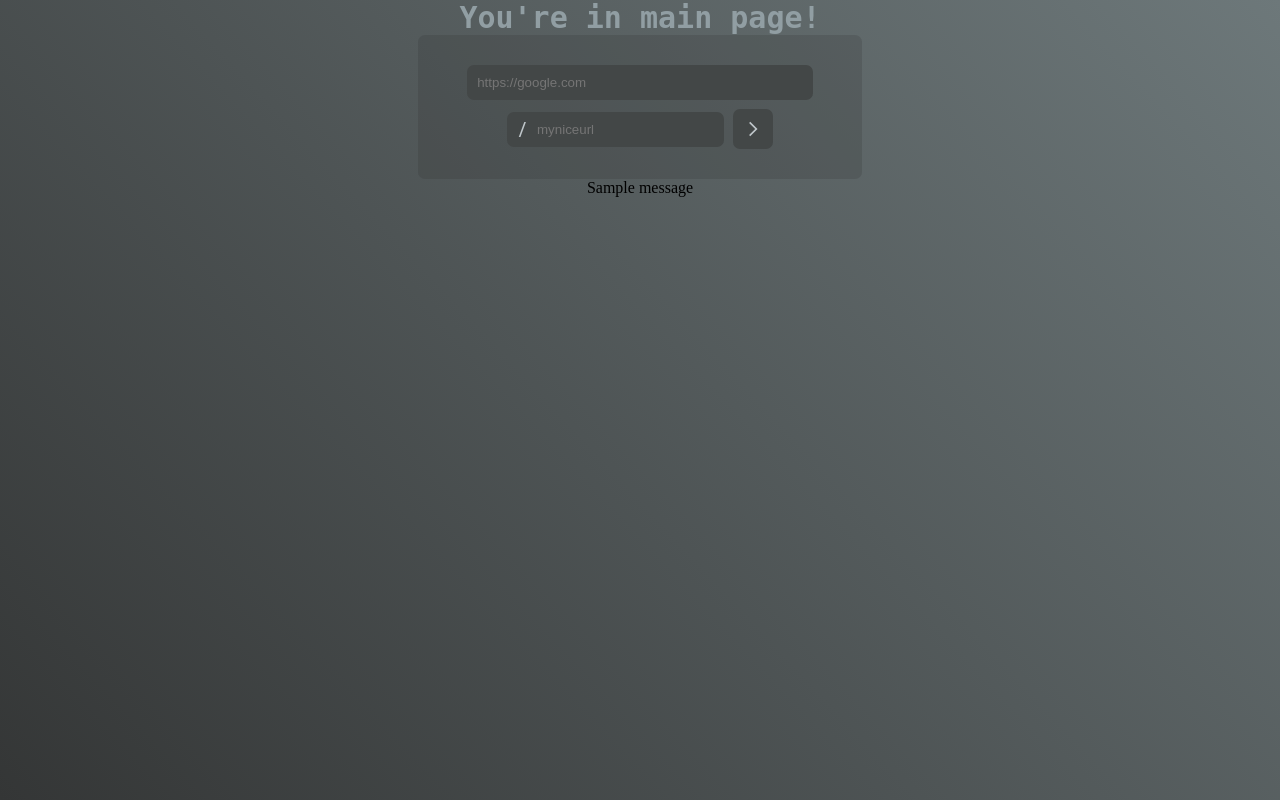
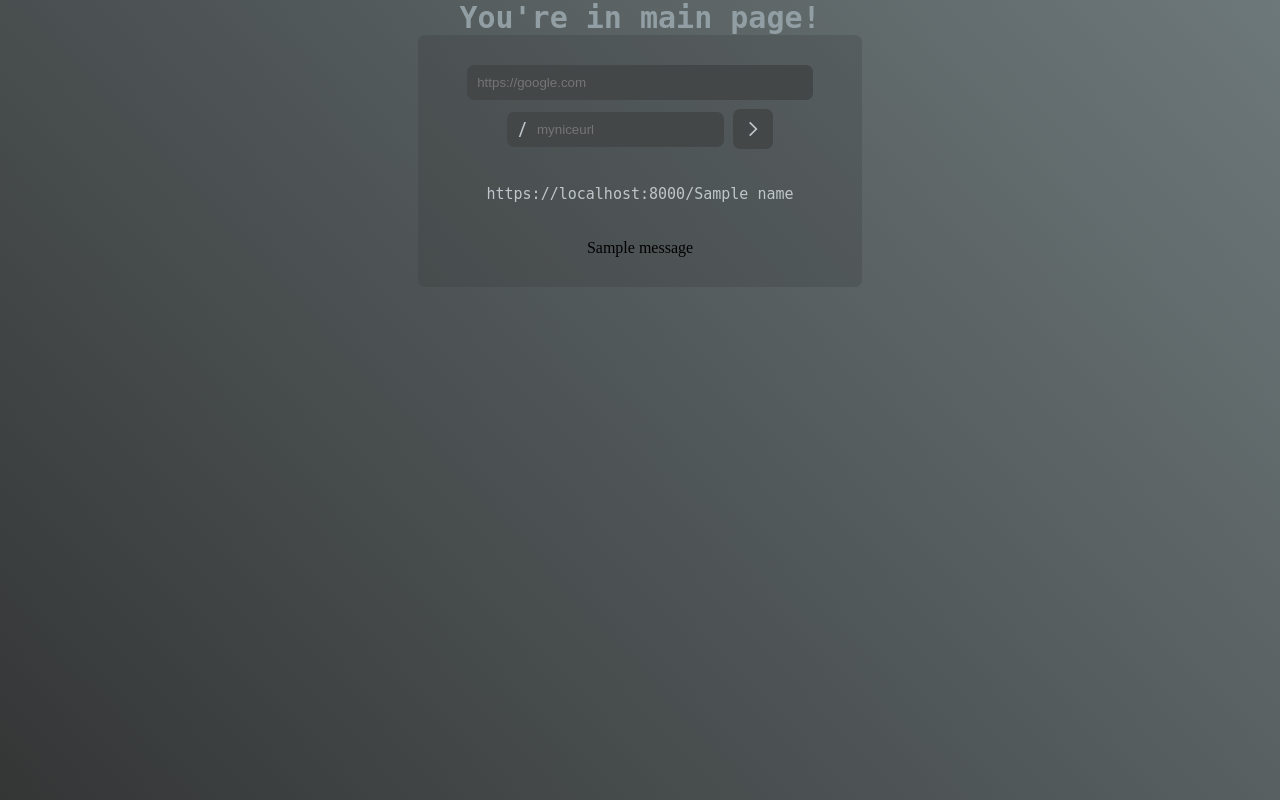
Before and after one commit to rcovery/url-shorter, a Django app: template url-shorter/app/templates/app/index.html in a window 1280 px wide. Run offline with Django 4.2, Linux system fonts and the light colour scheme; the template is opened without the code that fills it: most values are stand-ins (such as "Sample title", 1, 10 or a date in 2020); one stand-in notice (Sample message) is shown.

Commit message:
chore: change tempalte

```diff
--- a/url-shorter/app/static/css/styles.css
+++ b/url-shorter/app/static/css/styles.css
@@ -5,6 +5,8 @@
     --gray-high: #6D787A;
     --gray-low: #919EA3;
     --off-white: #BFC6CA;
+    --info: rgb(58 148 166 / 75%);
+    --info-text: rgb(0 213 255 / 75%);
 
     --transparent-gray: rgb(46, 46, 46, 20%);
 }
@@ -75,3 +77,19 @@ header {
     cursor: pointer;
     fill: var(--off-white);
 }
+
+.info {
+    background: rgba(0,0,0,0.05);
+    color: var(--info-text);
+    border: solid var(--info) 3px;
+    padding: 10px;
+    border-radius: 10px;
+    font-family: monospace;
+    font-size: 15px;
+}
+
+.generated_url {
+    font-family: monospace;
+    font-size: 15px;
+    color: var(--off-white);
+}
--- a/url-shorter/app/templates/app/index.html
+++ b/url-shorter/app/templates/app/index.html
@@ -6,7 +6,7 @@
 <form method='POST'>
     {% csrf_token %}
 
-    <div class="flex card">
+    <div class="flex card column">
         <div class="flex column" style="width: 100%">
             <input
                 class="field"
@@ -41,19 +41,19 @@
                 </button>
             </div>
         </div>
+        {% if name %}
+            <br />
+            <div class="generated_url" onclick="copy(this)" onload="copy(this)">https://localhost:8000/{{ name }}</div>
+        {% endif %}
+
+        {% if messages %}
+            <br />
+            {% for message in messages %}
+                <div{% if message.tags %} class="{{ message.tags }}"{% endif %}>
+                    {{ message }}
+                </div>
+            {% endfor %}
+        {% endif %}
     </div>
-
-    <center>
-        {% if messages %}
-            <ul class="messages">
-                {% for message in messages %}
-                <li{% if message.tags %} class="{{ message.tags }}"{% endif %}>
-                    {% if message.level == DEFAULT_MESSAGE_LEVELS.ERROR %}Important: {% endif %}
-                    {{ message }}
-                </li>
-                {% endfor %}
-            </ul>
-        {% endif %}
-    </center>
 </form>
 {% endblock %}
```
